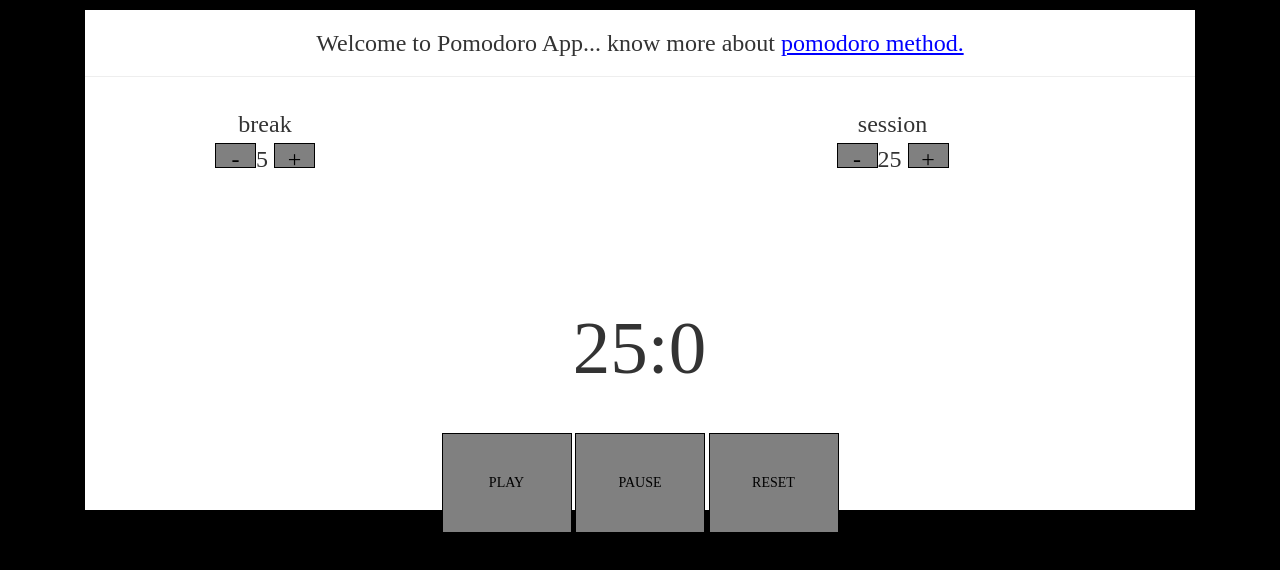
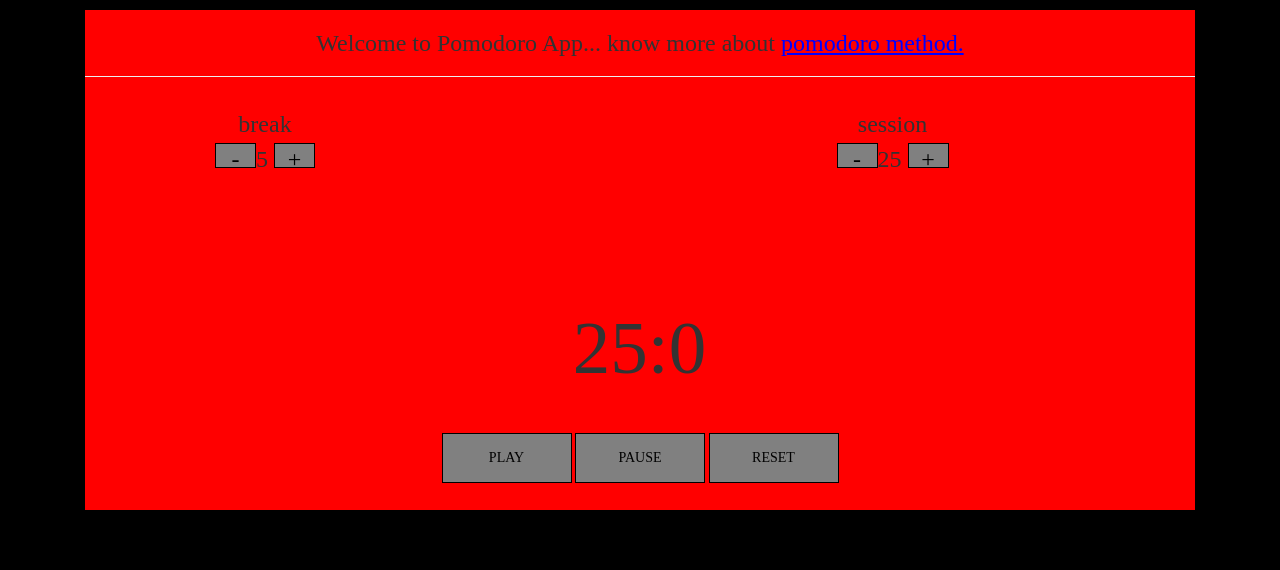
Before and after one commit to Suryanarayanamurthy/pomodoro, a plain HTML site: page index.html in a window 1280 px wide. Drawn offline with nearby package versions, Linux system fonts and the light colour scheme; some packages are replaced by stand-ins of ours.

Commit message:
made container red
because tomatos are red

```diff
--- a/css/pomodoro.css
+++ b/css/pomodoro.css
@@ -6,7 +6,7 @@ body {
 }
 
 .container-fluid {
-    background-color: #ffffff;
+    background-color: red;
     margin: 10px 15px 10px 15px;
     height: 500px;
 }
@@ -136,7 +136,7 @@ button:focus {
 #options button {
     text-align: center;
     width: 130px;
-    height: 100px;
+    height: 50px;
     background-color: grey;
 }
 
```
